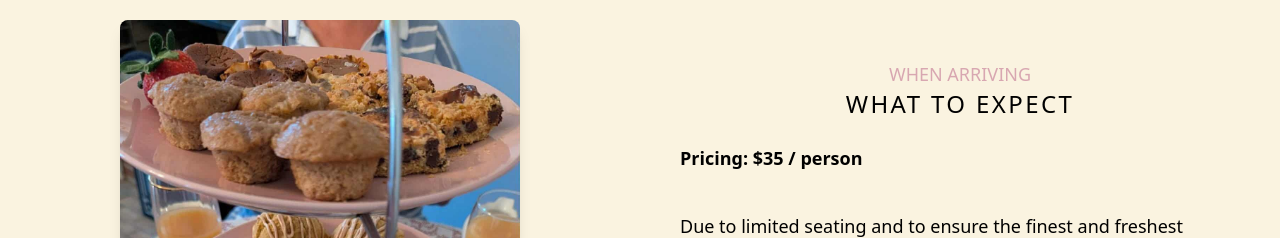
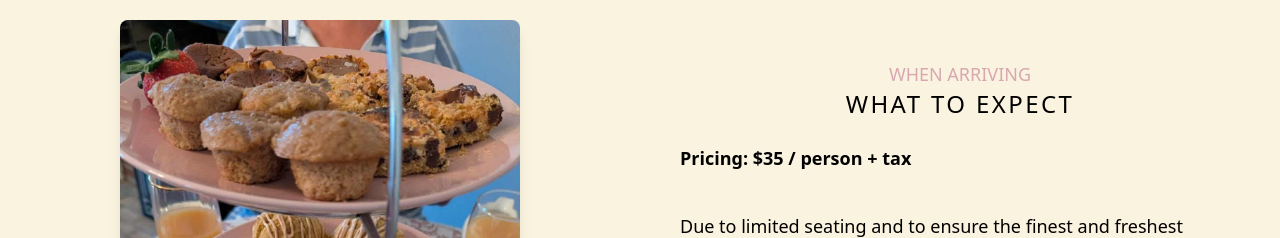
Before and after one commit to dross365/misspollytest, a React (Vite) app: page / in a window 1280 px wide. Shown: the part 3020-3258 px from the top of the page. Built offline with nearby package versions, Linux system fonts and the light colour scheme.

Commit message:
added plus tax to pricing

```diff
--- a/src/Components/WhatToExpectSection.jsx
+++ b/src/Components/WhatToExpectSection.jsx
@@ -15,7 +15,7 @@ const WhatToExpectSection = () => {
             what to expect
           </h2>
           <p className="font-bold text-sm md:text-md lg:text-lg p-4 mt-2 text-center md:text-left">
-            Pricing: $35 / person
+            Pricing: $35 / person + tax
           </p>
           <p className="text-sm md:text-md lg:text-lg p-4 mt-2 text-center md:text-left">
             Due to limited seating and to ensure the finest and freshest
```
